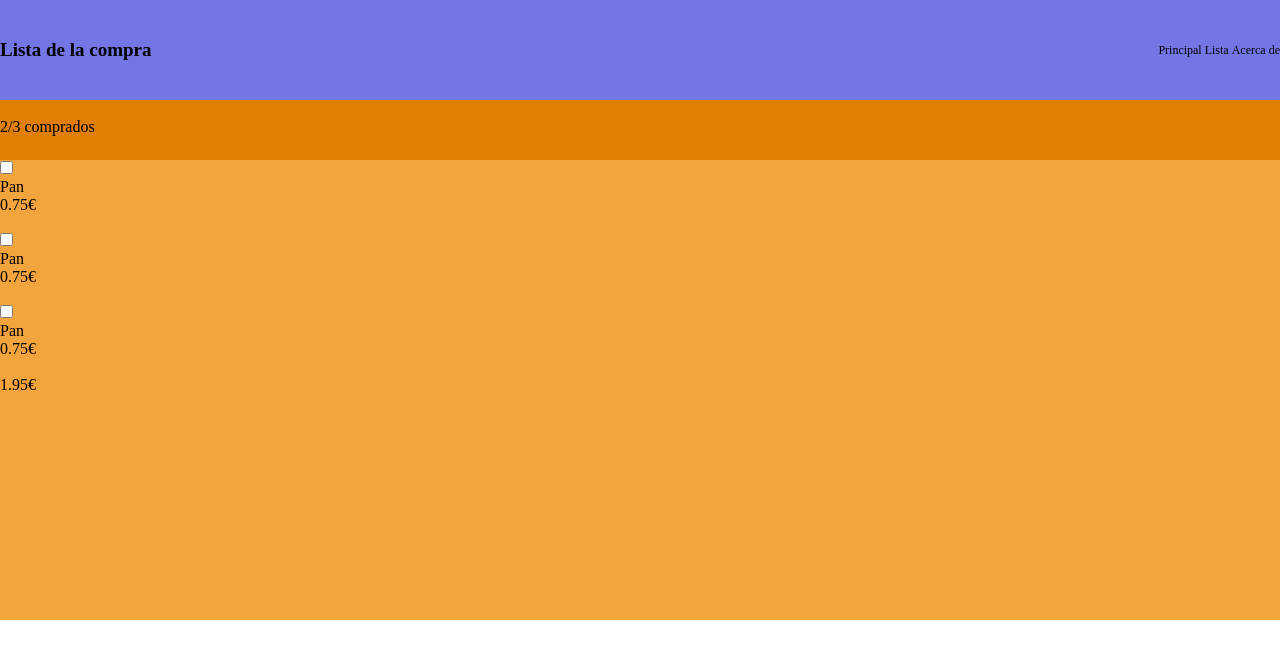
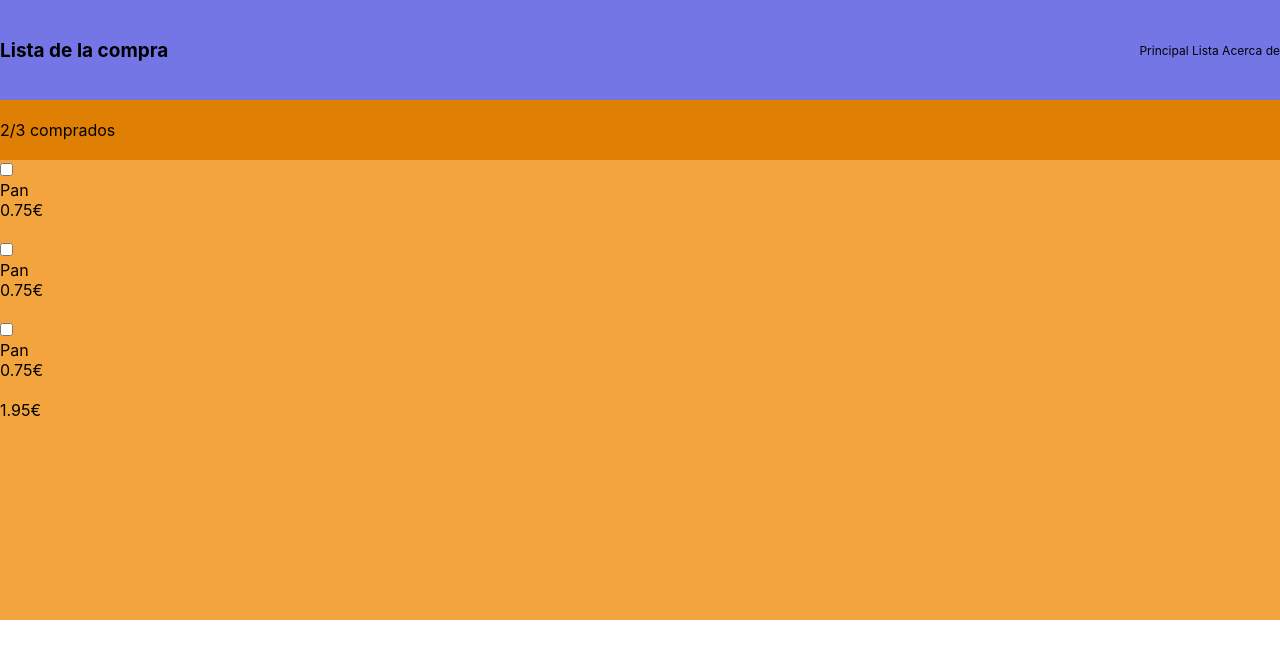
Before and after one commit to Bermeu/202201-W1CH4-josep-conejero, a website: page index.html in a window 1280 px wide. Drawn offline with Linux system fonts and the light colour scheme.

Commit message:
se instala la font-awesome

```diff
--- a/package.json
+++ b/package.json
@@ -10,6 +10,7 @@
   "author": "",
   "license": "ISC",
   "dependencies": {
+    "font-awesome": "^4.7.0",
     "system-font-stack": "^1.0.5"
   }
 }
--- a/styles.css
+++ b/styles.css
@@ -2,6 +2,12 @@
   box-sizing: border-box;
   margin: 0;
   padding: 0;
+}
+
+body {
+  /*font-family: systemFontStack;*/
+  font-family: -apple-system, BlinkMacSystemFont, "Segoe UI", Roboto, Oxygen,
+    Ubuntu, Cantarell, "Open Sans", "Helvetica Neue", sans-serif;
 }
 
 .container {
```
Also changed, not shown: 1 other file.
